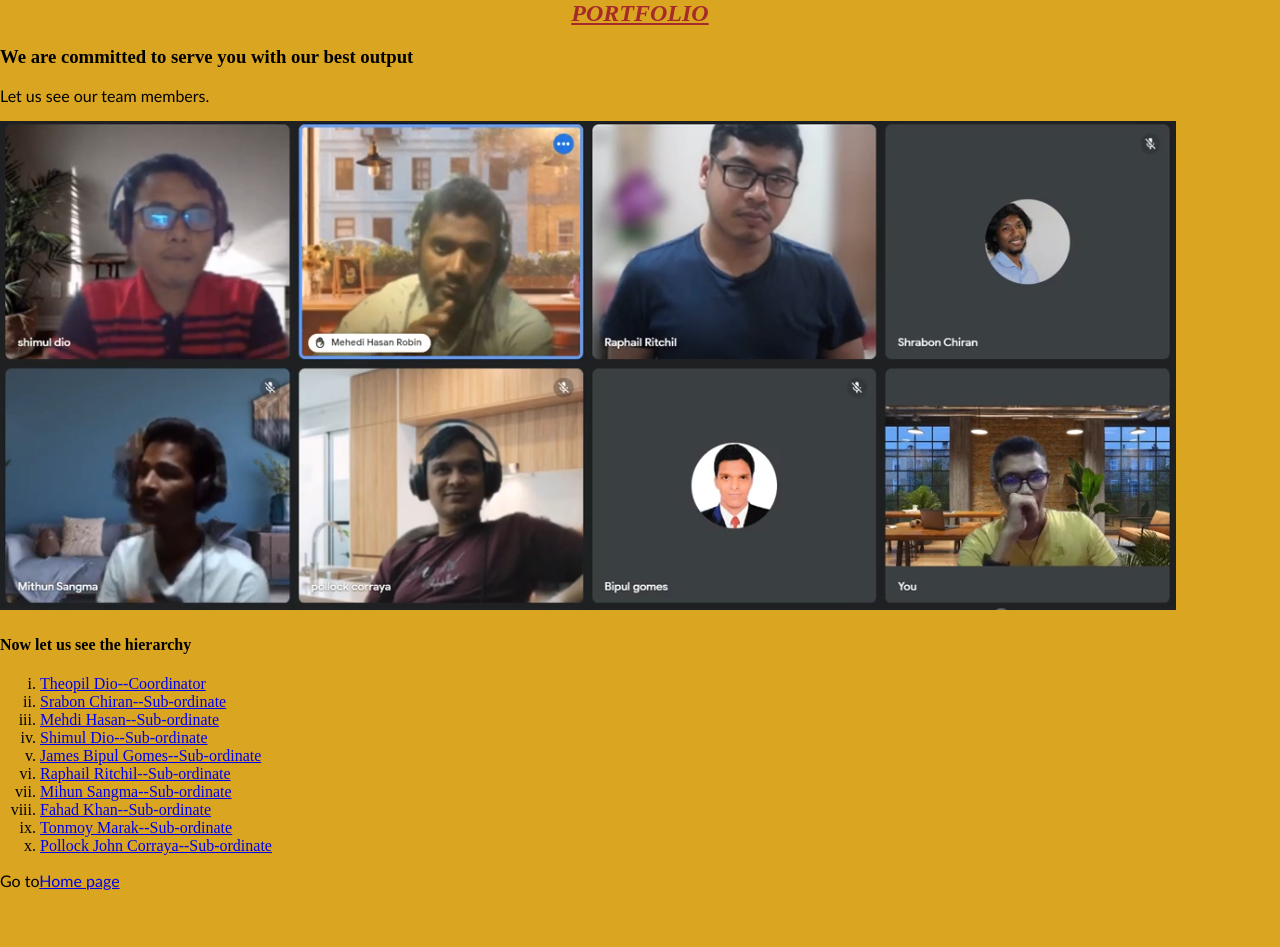
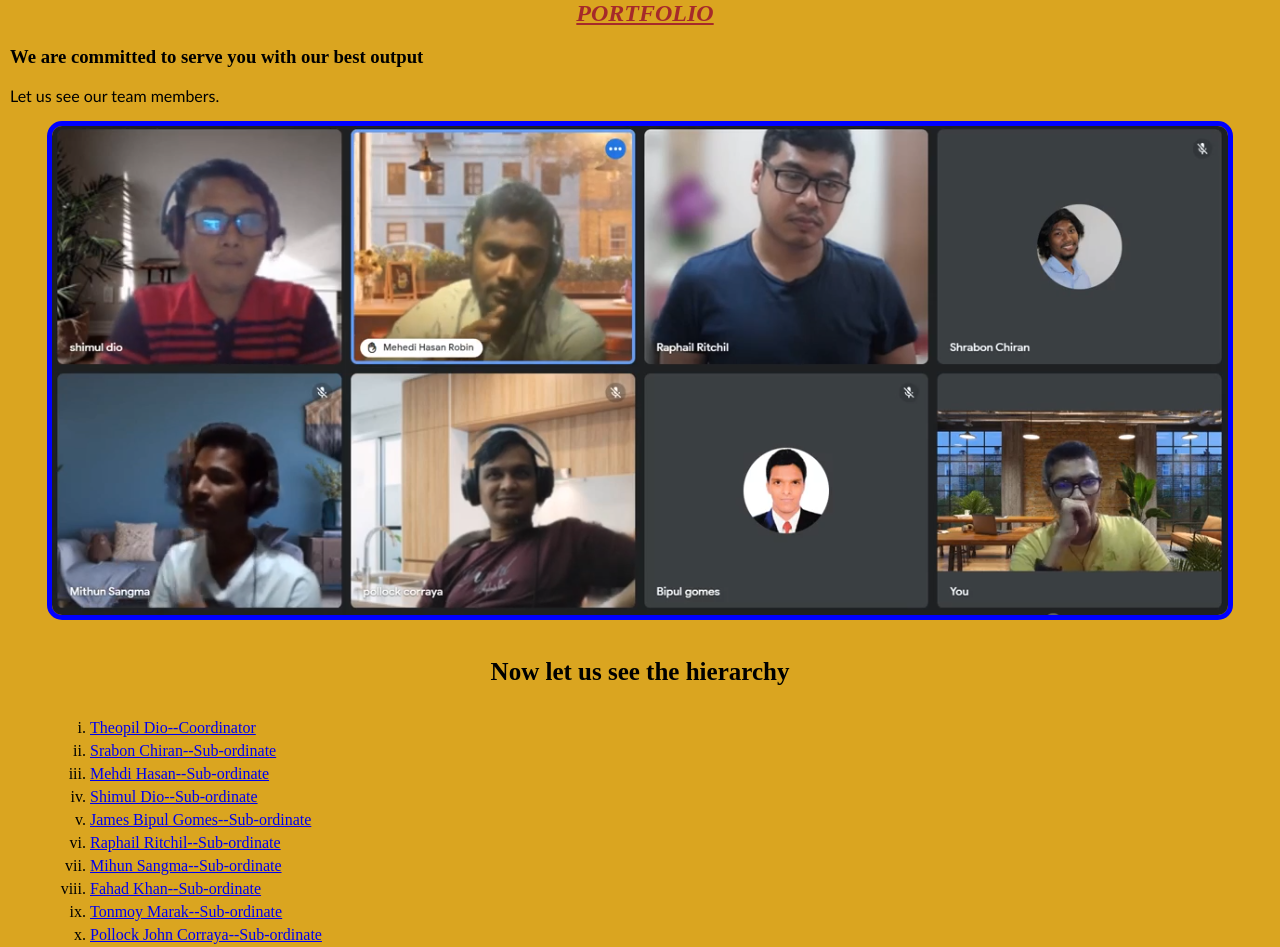
Before and after one commit to Pollockcorraya/class-5-Pollock, a plain HTML site: page assets/templates/portfolio.html in a window 1280 px wide. Shown: the top 947 px of the page. Before the commit the page ends 906 px from the top, so only its background shows below. Drawn offline with Linux system fonts and the light colour scheme.

Commit message:
Portfolio part Completed

```diff
--- a/assets/css/style.css
+++ b/assets/css/style.css
@@ -74,6 +74,24 @@ label {
 #portfolio {
     background-color: burlywood;
 }
+.portfolio-text {
+    margin-left: 10px;
+}
+.portfolio-img {
+    text-align: center;
+}
+.portfolio-img img {
+    border: 5px solid blue;
+    border-radius: 15px;
+}
+
+.social-info h4  {
+    text-align: center;
+    font-size: 25px;
+}
+.social-info ol li {
+    margin: 0 0 5px 50px;
+}
 
 /* Gallery CSS */
 #gallery{
--- a/assets/templates/portfolio.html
+++ b/assets/templates/portfolio.html
@@ -10,12 +10,15 @@
 <body>
     <main>
         <section>
+            <div class="portfolio-text">
                 <h2>Portfolio</h2>
                 <h3>We are committed to serve you with our best output</h3>
                 <p>Let us see our team members.</p>
-            <div>
+            </div>
+            <div class="portfolio-img">
                 <img src="../media/image/group.png" alt="team-member">
             </div>
+            <div class="social-info">
                 <h4>Now let us see the hierarchy</h4>
                 <ol type="i">
                     <li><a href="https://www.facebook.com/theophil.dio">Theopil Dio--Coordinator</a></li>
@@ -28,8 +31,8 @@
                     <li><a href="https://www.facebook.com/srssadafrhaman.khan">Fahad Khan--Sub-ordinate</a> </li>
                     <li><a href="https://www.facebook.com/tonmoy.marak.144">Tonmoy Marak--Sub-ordinate</a></li>
                     <li><a href="https://www.facebook.com/pollock.corraya/">Pollock John Corraya--Sub-ordinate</a></li>
-
                 </ol>
+            </div>
         </section>
         <p>Go to<a href="../../index.html">Home page</a></p>
     </main>
```
Lines whose indentation alone changed are shown as unchanged.
